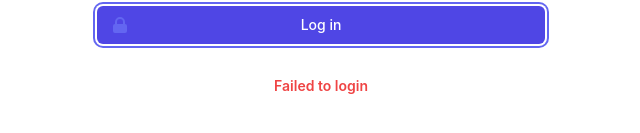
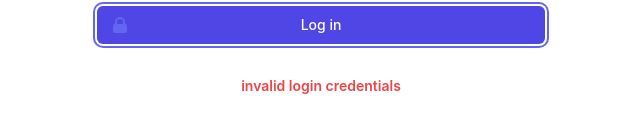
Before and after one commit to COS301-SE-2022/CryptoHub, a Next.js app in the folder client/: page /login in a window 1280 px wide. Both pictures are taken after typing "name@example.com", "Sample123" into the empty fields and a click on the button "Log in". Shown: the part 277-410 px from the top of the page, without its empty margins (319-959 px from the left). Built offline with nearby package versions, Linux system fonts and the light colour scheme; no server answers.

Commit message:
Updated error handling and mock data

```diff
--- a/client/mocks/mockSuggestedAccounts.js
+++ b/client/mocks/mockSuggestedAccounts.js
@@ -2,4 +2,7 @@ export const mockSuggestedAccounts = [
   { name: "tonystark" },
   { name: "koshercuz" },
   { name: "markzuck" },
+  { name: "Daniel" },
+  { name: "Thando" },
+  { name: "Thabo" },
 ];
--- a/client/pages/login.js
+++ b/client/pages/login.js
@@ -123,7 +123,7 @@ export default function Login() {
           </form>
           {error ? (
             <h2 className="text-center text-sm font-semibold text-red-500">
-              Failed to login
+              invalid login credentials
             </h2>
           ) : null}
         </div>
```
